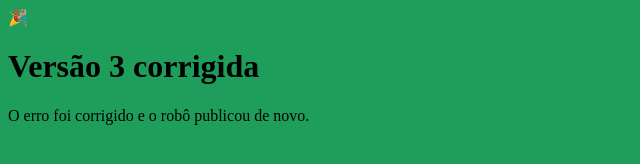
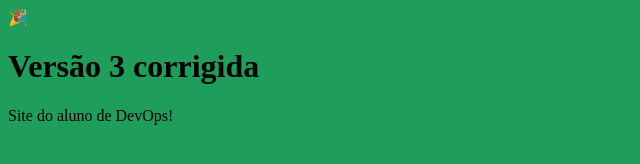
Before and after one commit to fmzsousa/lab-cicd-actions, a plain HTML site: page index.html in a window 1280 px wide. Shown: the whole page, without its empty margins (0-640 px from the left). Drawn offline with Linux system fonts and the light colour scheme.

Commit message:
Pedido 2 troquei a frase

```diff
--- a/index.html
+++ b/index.html
@@ -7,6 +7,6 @@
 <body style="background: #1e9e5a;">
     <div class="emoji">🎉</div>
     <h1>Versão 3 corrigida</h1>
-    <p>O erro foi corrigido e o robô publicou de novo.</p>
+    <p>Site do aluno de DevOps!</p>
 </body>
 </html>
```
